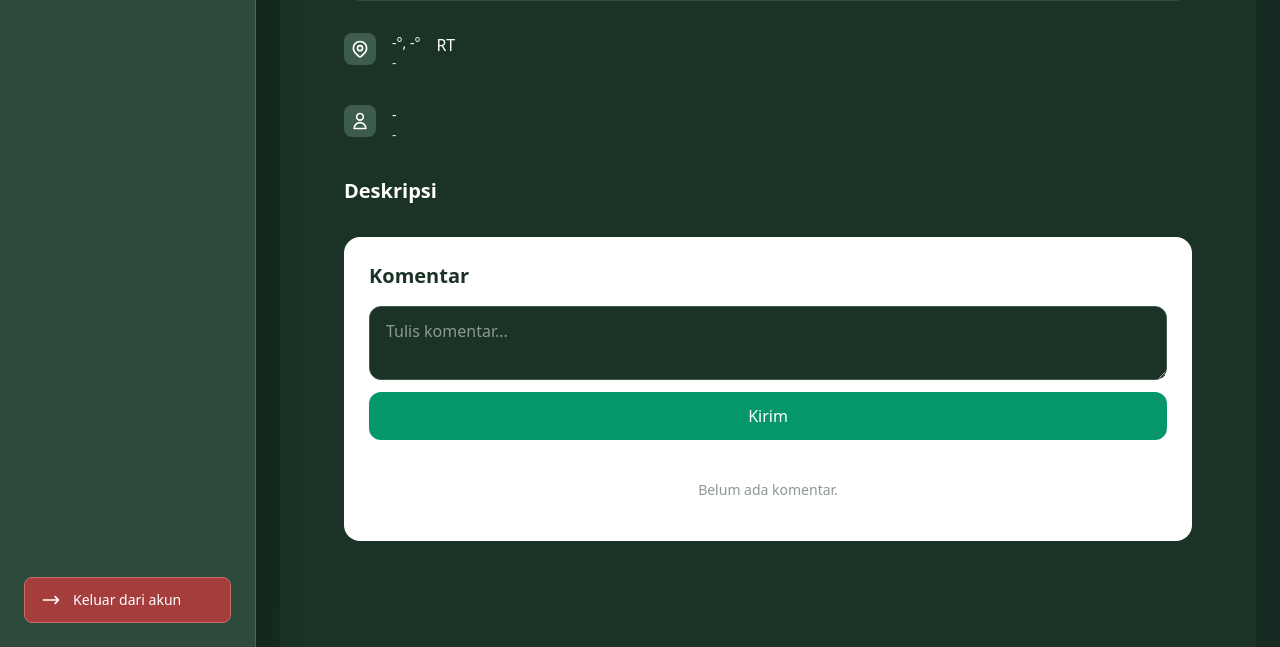
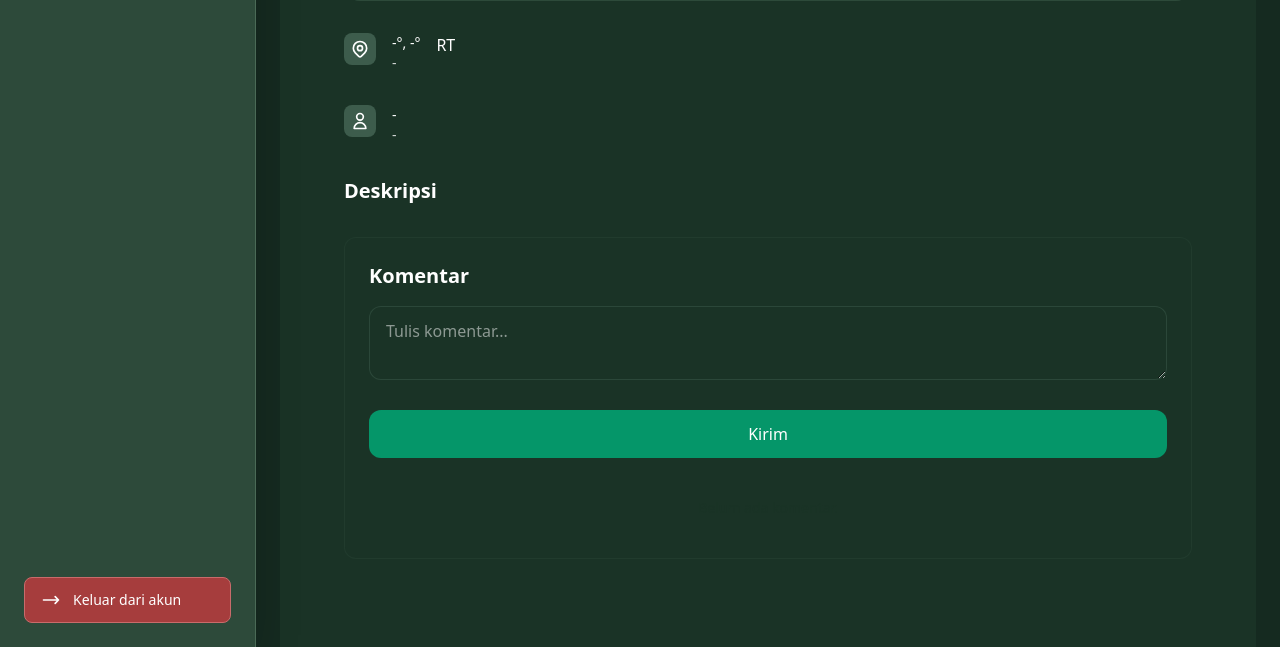
Before and after one commit to Arfan9swn/sapa-trantib, a Laravel app: template resources/views/reports/report-show.blade.php in a window 1280 px wide. Shown: the part 526-1173 px from the top of the page. Run offline with Laravel 12, Linux system fonts and the light colour scheme; the template is opened without the code that fills it, so the values that code supplies are empty; style sheets or scripts are compiled from the project's sources; parts of the project's set-up code (start-up, migrations or seed data) failed here and were passed over.

Commit message:
style: Restyled comment section

```diff
--- a/resources/views/reports/report-show.blade.php
+++ b/resources/views/reports/report-show.blade.php
@@ -115,14 +115,14 @@
             </div>
 
             <!-- Comments Section -->
-            <div class="bg-white rounded-2xl p-6 border border-white/20">
-                <h3 class="text-xl font-bold text-[#1a3326] mb-4">Komentar</h3>
+            <div class="bg-[#1a3326] rounded-xl p-6 border border-[#3d5c4c]/20">
+                <h3 class="text-xl font-bold text-white mb-4">Komentar</h3>
 
                 <!-- Comment Form -->
                 <form action="{{ route('reports.comments.store', $report->report_id) }}" method="POST" class="mb-6">
                     @csrf
-                    <div class="flex flex-col sm:flex-row gap-3">
-                        <textarea name="body" rows="2" placeholder="Tulis komentar..." class="w-full sm:w-auto flex-1 px-4 py-3 rounded-xl bg-[#1a3326] border border-[#3d5c4c] text-white placeholder-white/50 focus:outline-none focus:ring-2 focus:ring-emerald-400 transition-all"></textarea>
+                    <textarea name="body" rows="2" placeholder="Tulis komentar..." class="w-full mb-6 px-4 py-3 rounded-xl bg-[#1a3326] border border-[#3d5c4c]/50 text-white placeholder-white/50 focus:outline-none focus:ring-2 focus:ring-emerald-400 transition-all"></textarea>
+                    <div class="flex gap-3">
                         <button type="submit" class="w-full sm:w-auto bg-emerald-600 hover:bg-emerald-500 text-white px-6 py-3 rounded-xl font-medium transition-colors">Kirim</button>
                     </div>
                 </form>
@@ -131,14 +131,17 @@
                 <div class="space-y-4">
                     @forelse($report->comments as $comment)
                     <div class="flex gap-3">
-                        <div class="w-8 h-8 bg-[#3d5c4c] rounded-full flex items-center justify-center text-white flex-shrink-0">
-                            <svg class="w-4 h-4" fill="none" stroke="currentColor" viewBox="0 0 24 24">
+                        <div class="w-10 h-10 rounded-lg bg-[#3d5c4c] flex items-center justify-center flex-shrink-0">
+                            <svg class="w-5 h-5 text-white" fill="none" stroke="currentColor" viewBox="0 0 24 24">
                                 <path stroke-linecap="round" stroke-linejoin="round" stroke-width="2" d="M16 7a4 4 0 11-8 0 4 4 0 018 0zM12 14a7 7 0 00-7 7h14a7 7 0 00-7-7z"></path>
                             </svg>
                         </div>
-                        <div class="flex-1">
-                            <p class="text-[#1a3326] text-sm">{{ $comment->body }}</p>
-                            <p class="text-[#1a3326]/50 text-xs mt-1">{{ $comment->created_at ?? '' }}</p>
+                        <div class="flex-1 text-sm">
+                            <div class="flex justify-between mb-1">
+                                <p class="text-white font-medium">{{ $comment->user ? $comment->user->full_name : 'Anonymous' }}</p>
+                                <p class="text-[#1a3326]/60 text-xs">{{ $comment->created_at ?? '' }}</p>
+                            </div>
+                            <p class="text-[#c9d1d9] text-sm leading-relaxed">{{ $comment->body }}</p>
                         </div>
                     </div>
                     @empty
```
